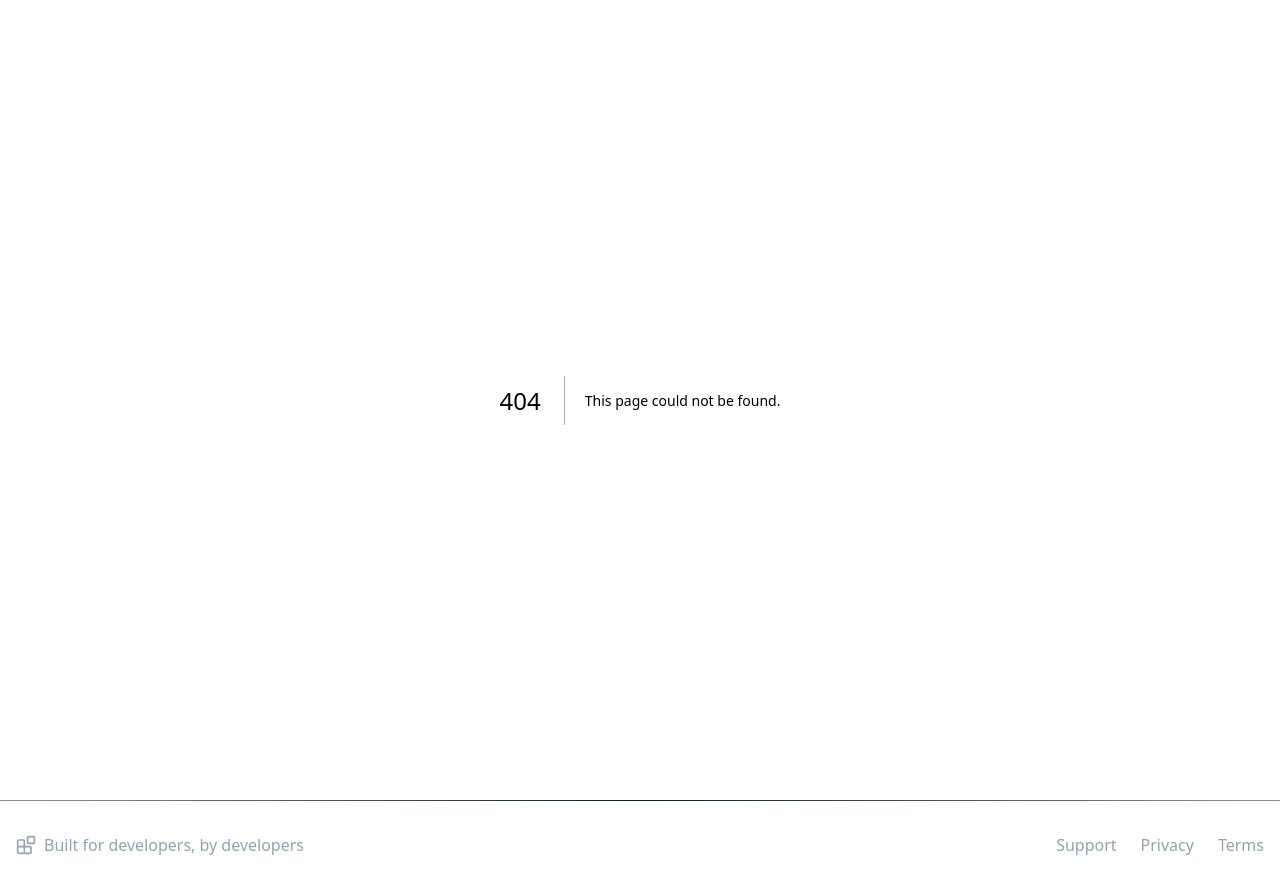
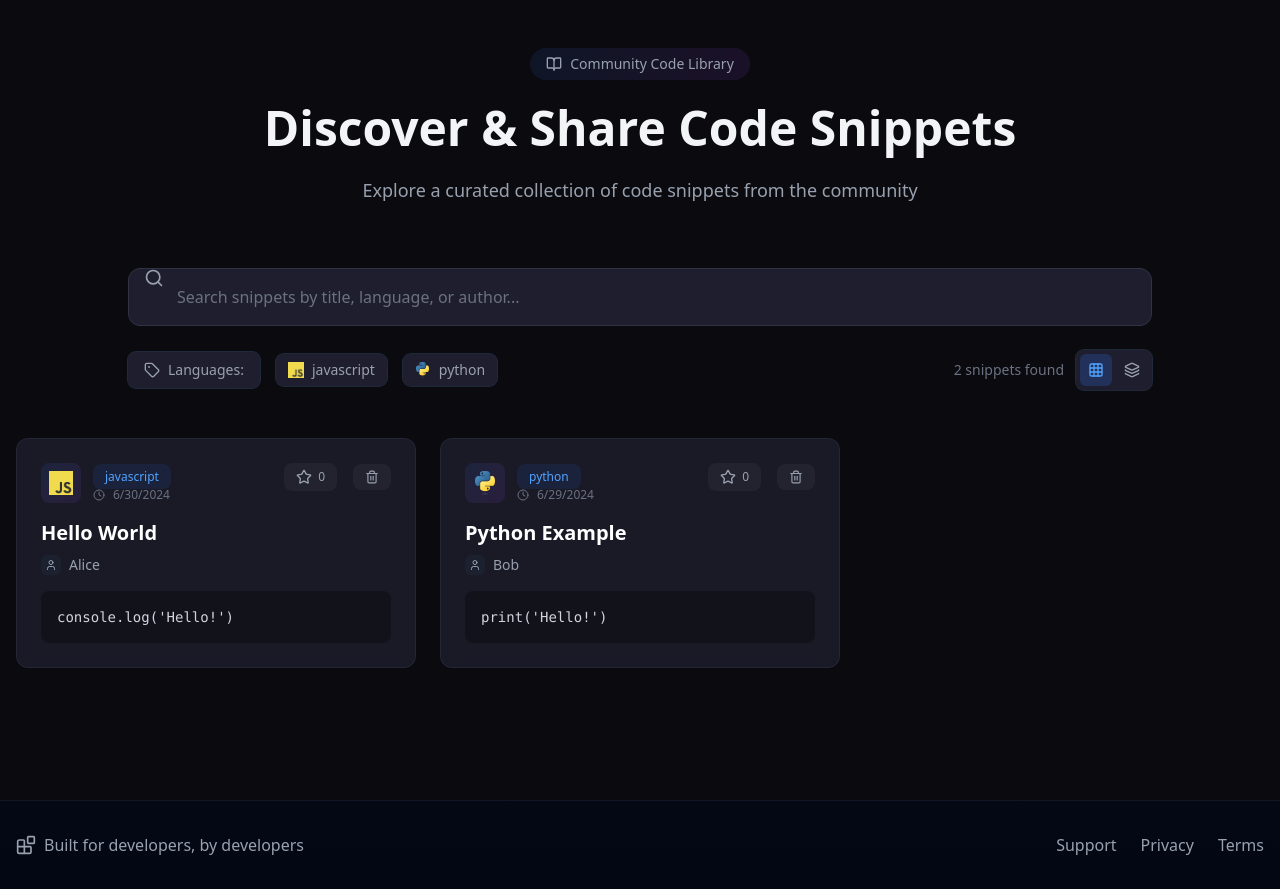
Before and after one commit to shishirdubey24/Code-Editor, a Next.js app: page /snippets in a window 1280 px wide. Before the commit this address had no page. Built offline with nearby package versions, Linux system fonts and the light colour scheme.

Commit message:
Added Route PAge for snippet

```diff
--- /dev/null
+++ b/src/app/snippets/page.jsx
@@ -0,0 +1,192 @@
+"use client";
+import { useState, useEffect } from "react";
+import { AnimatePresence, motion } from "framer-motion";
+import { BookOpen, Code, Grid, Layers, Search, Tag, X } from "lucide-react";
+
+import SnippetCard from "./components/snippetCard";
+
+import { dummySnippets } from "./components/dummeySnippets";
+
+export default function SnippetsPage() {
+  const [snippets, setSnippets] = useState([]);
+  const [searchQuery, setSearchQuery] = useState("");
+  const [selectedLanguage, setSelectedLanguage] = useState(null);
+  const [view, setView] = useState("grid");
+  const [loading, setLoading] = useState(true);
+
+  useEffect(() => {
+    // Fake loading delay to simulate fetching
+    setTimeout(() => {
+      // Example loading from localStorage
+      const stored = localStorage.getItem("snippets");
+      if (stored) {
+        setSnippets(JSON.parse(stored));
+      } else {
+        setSnippets(dummySnippets);
+      }
+      setLoading(false);
+    }, 500);
+  }, []);
+
+  const languages = [...new Set(snippets.map(s => s.language))];
+  const popularLanguages = languages.slice(0, 5);
+
+  const filteredSnippets = snippets.filter(snippet => {
+    const matchesSearch = snippet.title.toLowerCase().includes(searchQuery.toLowerCase()) ||
+                          snippet.language.toLowerCase().includes(searchQuery.toLowerCase()) ||
+                          snippet.userName.toLowerCase().includes(searchQuery.toLowerCase());
+    const matchesLanguage = !selectedLanguage || snippet.language === selectedLanguage;
+    return matchesSearch && matchesLanguage;
+  });
+
+  if (loading) {
+    return <div className="min-h-screen flex items-center justify-center text-white">Loading...</div>;
+  }
+
+  return (
+    <div className="min-h-screen bg-[#0a0a0f] text-white">
+      <div className="relative max-w-7xl mx-auto px-4 py-12">
+        {/* Hero */}
+        <div className="text-center max-w-3xl mx-auto mb-16">
+          <motion.div
+            initial={{ opacity: 0, y: 20 }}
+            animate={{ opacity: 1, y: 0 }}
+            className="inline-flex items-center gap-2 px-4 py-1.5 rounded-full bg-gradient-to-r
+             from-blue-500/10 to-purple-500/10 text-sm text-gray-400 mb-6"
+          >
+            <BookOpen className="w-4 h-4" />
+            Community Code Library
+          </motion.div>
+          <motion.h1
+            initial={{ opacity: 0, y: 20 }}
+            animate={{ opacity: 1, y: 0 }}
+            className="text-4xl md:text-5xl font-bold text-gray-100 mb-6"
+          >
+            Discover & Share Code Snippets
+          </motion.h1>
+          <motion.p
+            initial={{ opacity: 0 }}
+            animate={{ opacity: 1 }}
+            className="text-lg text-gray-400 mb-8"
+          >
+            Explore a curated collection of code snippets from the community
+          </motion.p>
+        </div>
+
+        {/* Filters Section */}
+        <div className="relative max-w-5xl mx-auto mb-12 space-y-6">
+          <div className="relative group">
+            <Search className="absolute left-4 w-5 h-5 text-gray-400" />
+            <input
+              type="text"
+              value={searchQuery}
+              onChange={(e) => setSearchQuery(e.target.value)}
+              placeholder="Search snippets by title, language, or author..."
+              className="w-full pl-12 pr-4 py-4 bg-[#1e1e2e] text-white rounded-xl border border-[#313244]
+                placeholder:text-gray-500 focus:outline-none focus:ring-2 focus:ring-blue-500/50"
+            />
+          </div>
+
+          <div className="flex flex-wrap items-center gap-4">
+            <div className="flex items-center gap-2 px-4 py-2 bg-[#1e1e2e] rounded-lg ring-1 ring-gray-800">
+              <Tag className="w-4 h-4 text-gray-400" />
+              <span className="text-sm text-gray-400">Languages:</span>
+            </div>
+
+            {popularLanguages.map(lang => (
+              <button
+                key={lang}
+                onClick={() => setSelectedLanguage(lang === selectedLanguage ? null : lang)}
+                className={`group relative px-3 py-1.5 rounded-lg transition-all duration-200
+                  ${selectedLanguage === lang
+                    ? "text-blue-400 bg-blue-500/10 ring-2 ring-blue-500/50"
+                    : "text-gray-400 hover:text-gray-300 bg-[#1e1e2e] hover:bg-[#262637] ring-1 ring-gray-800"}
+                `}
+              >
+                <div className="flex items-center gap-2">
+                  <img src={`/${lang}.png`} alt={lang} className="w-4 h-4 object-contain" />
+                  <span className="text-sm">{lang}</span>
+                </div>
+              </button>
+            ))}
+
+            {selectedLanguage && (
+              <button
+                onClick={() => setSelectedLanguage(null)}
+                className="flex items-center gap-1 px-2 py-1 text-xs text-gray-400 hover:text-gray-300 transition-colors"
+              >
+                <X className="w-3 h-3" />
+                Clear
+              </button>
+            )}
+
+            <div className="ml-auto flex items-center gap-3">
+              <span className="text-sm text-gray-500">{filteredSnippets.length} snippets found</span>
+              <div className="flex items-center gap-1 p-1 bg-[#1e1e2e] rounded-lg ring-1 ring-gray-800">
+                <button
+                  onClick={() => setView("grid")}
+                  className={`p-2 rounded-md ${view === "grid" ? "bg-blue-500/20 text-blue-400" : "text-gray-400 hover:text-gray-300 hover:bg-[#262637]"}`}
+                >
+                  <Grid className="w-4 h-4" />
+                </button>
+                <button
+                  onClick={() => setView("list")}
+                  className={`p-2 rounded-md ${view === "list" ? "bg-blue-500/20 text-blue-400" : "text-gray-400 hover:text-gray-300 hover:bg-[#262637]"}`}
+                >
+                  <Layers className="w-4 h-4" />
+                </button>
+              </div>
+            </div>
+          </div>
+        </div>
+
+        {/* Snippets Grid */}
+        <motion.div
+          className={`grid gap-6 ${
+            view === "grid" ? "grid-cols-1 md:grid-cols-2 lg:grid-cols-3" : "grid-cols-1 max-w-3xl mx-auto"
+          }`}
+          layout
+        >
+          <AnimatePresence>
+            {filteredSnippets.map(snippet => (
+              <SnippetCard key={snippet.id} snippet={snippet} />
+            ))}
+          </AnimatePresence>
+        </motion.div>
+
+        {filteredSnippets.length === 0 && (
+          <motion.div
+            initial={{ opacity: 0, scale: 0.95 }}
+            animate={{ opacity: 1, scale: 1 }}
+            className="relative max-w-md mx-auto mt-20 p-8 rounded-2xl overflow-hidden"
+          >
+            <div className="text-center">
+              <div className="inline-flex items-center justify-center w-16 h-16 rounded-2xl bg-gradient-to-br from-blue-500/10 to-purple-500/10 ring-1 ring-white/10 mb-6">
+                <Code className="w-8 h-8 text-gray-400" />
+              </div>
+              <h3 className="text-xl font-medium text-white mb-3">No snippets found</h3>
+              <p className="text-gray-400 mb-6">
+                {searchQuery || selectedLanguage
+                  ? "Try adjusting your search query or filters"
+                  : "Be the first to share a code snippet with the community"}
+              </p>
+
+              {(searchQuery || selectedLanguage) && (
+                <button
+                  onClick={() => {
+                    setSearchQuery("");
+                    setSelectedLanguage(null);
+                  }}
+                  className="inline-flex items-center gap-2 px-4 py-2 bg-[#262637] text-gray-300 hover:text-white rounded-lg transition-colors"
+                >
+                  <X className="w-4 h-4" />
+                  Clear all filters
+                </button>
+              )}
+            </div>
+          </motion.div>
+        )}
+      </div>
+    </div>
+  );
+}
```
